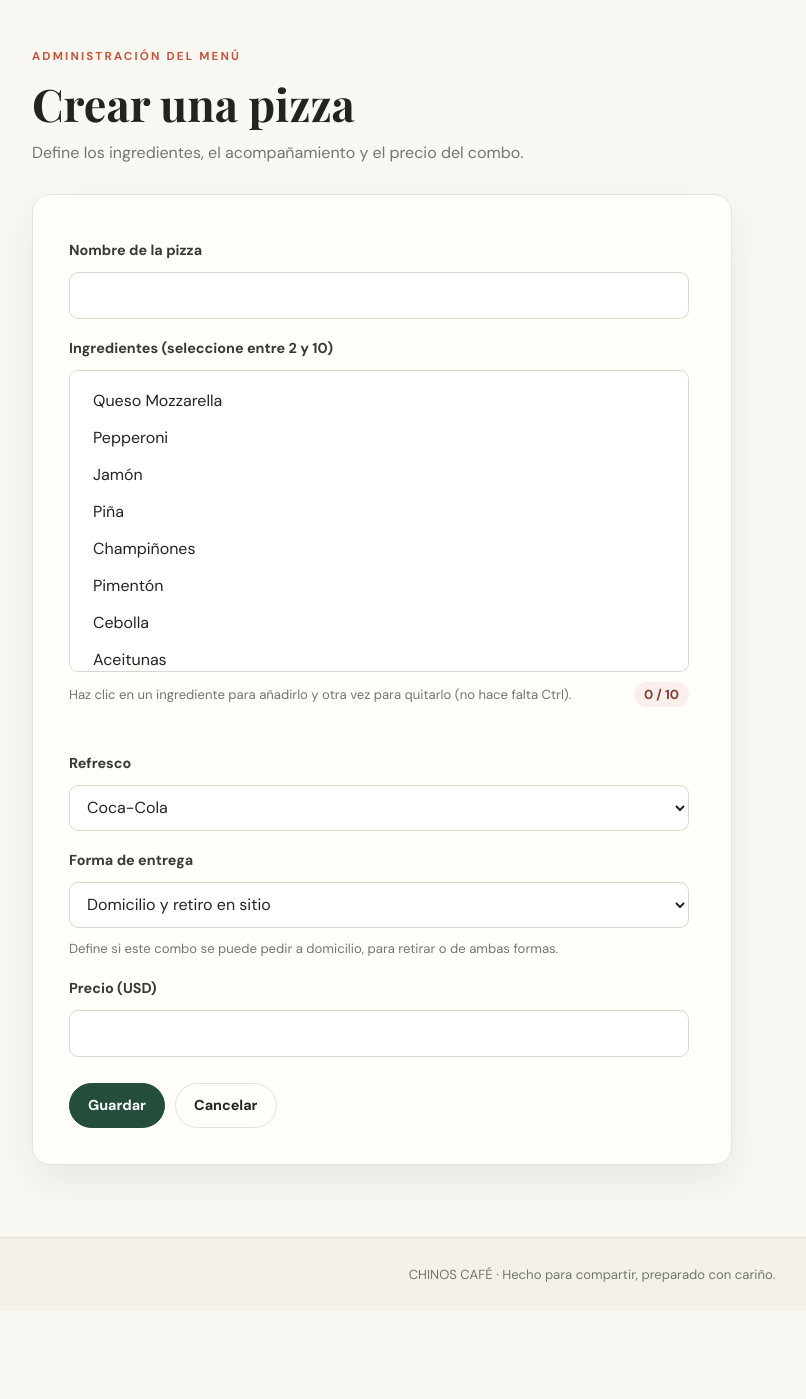
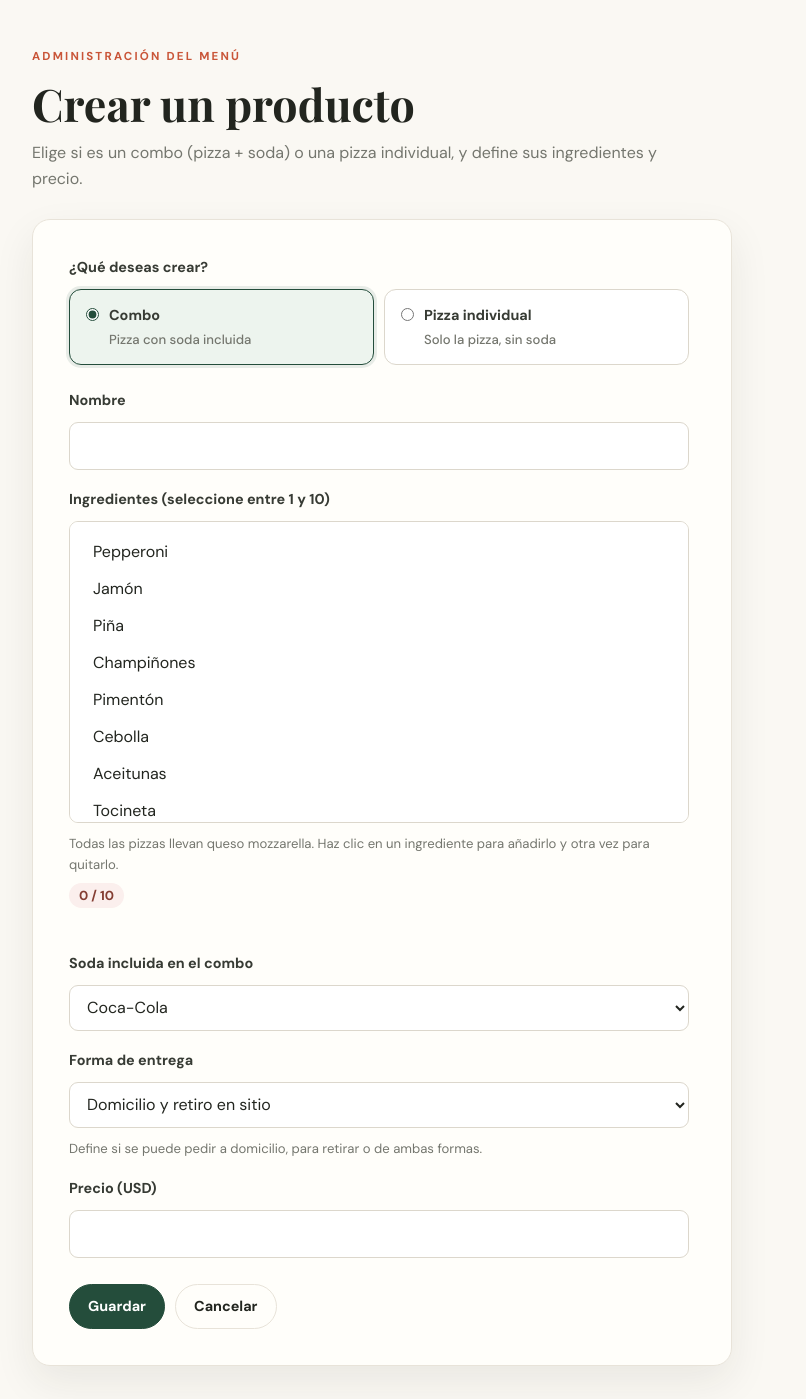
Before and after one commit to lorenacortes2002/Parcial, a Flask app: page /fabrica/nueva?tipo=COMBO in a window 1280 px wide. Shown: the part 78-1477 px from the top of the page, without its empty margins (48-854 px from the left). Before the commit the page ends 1360 px from the top, so only its background shows below. Run offline with Flask 3, Linux system fonts and the light colour scheme.

Commit message:
Separar combos y pizzas individuales; enviar el JSON solo al pagar
- Fábrica: se elige Combo (incluye soda) o Pizza individual (sin soda);
  el mínimo de cinco aplica solo a combos.
- Menú con apartados de Combos y Pizzas individuales; en Pedidos la
  sección de sodas solo aparece para combos.
- Queso mozzarella deja de ser ingrediente seleccionable (es la base) y
  las pizzas llevan de 1 a 10 ingredientes; migración de datos existentes.
- El JSON se envía por correo solo al confirmar el pago, con el detalle
  del pedido.

Co-Authored-By: Claude Opus 5.5 <noreply@anthropic.com>

```diff
--- a/app.py
+++ b/app.py
@@ -36,11 +36,13 @@ app.config["SECRET_KEY"] = os.environ.get("FLASK_SECRET_KEY") or secrets.token_h
 MIN_DIRECCION = 10
 MAX_DIRECCION = 300
 
-MIN_INGREDIENTES = 2
+MIN_INGREDIENTES = 1
 MAX_INGREDIENTES = 10
 
+# El queso mozzarella es la base de todas las pizzas, por eso no se ofrece
+# como ingrediente (sería redundante).
 INGREDIENTES_DISPONIBLES = [
-    "queso mozzarella", "pepperoni", "jamón", "piña", "champiñones",
+    "pepperoni", "jamón", "piña", "champiñones",
     "pimentón", "cebolla", "aceitunas", "tocineta", "maíz",
     "salsa de tomate", "parmesano", "queso azul", "gouda", "chorizo",
 ]
@@ -112,6 +114,13 @@ def _describir_sodas(cantidad, tamano, detalle):
     return f"{sabores} ({TAMANOS_SODA[tamano]})"
 
 
+# Tipos de producto de la Fábrica: solo los combos incluyen soda.
+TIPOS_PRODUCTO = {
+    "COMBO": "Combo (pizza + soda)",
+    "PIZZA": "Pizza individual",
+}
+MIN_COMBOS = 5
+
 # Formas de entrega que admite cada pizza (valor guardado -> texto visible).
 ENTREGAS_PIZZA = {
     "AMBOS": "Domicilio y retiro en sitio",
@@ -121,30 +130,59 @@ ENTREGAS_PIZZA = {
 
 
 def _pizza_fields_from_form():
+    tipo = request.form.get("tipo", "COMBO")
     nombre = request.form.get("nombre", "").strip()
     ingredientes = request.form.getlist("ingredientes")
     refresco = request.form.get("refresco", "")
     precio = float(request.form.get("precio", "0"))
     entrega = request.form.get("entrega", "AMBOS")
 
+    if tipo not in TIPOS_PRODUCTO:
+        raise ValueError("Seleccione si es un combo o una pizza individual.")
     if not nombre:
-        raise ValueError("El nombre de la pizza es obligatorio.")
+        raise ValueError("El nombre es obligatorio.")
     if len(ingredientes) < MIN_INGREDIENTES or len(ingredientes) > MAX_INGREDIENTES:
         raise ValueError(
-            f"Debe seleccionar entre {MIN_INGREDIENTES} y {MAX_INGREDIENTES} ingredientes."
+            f"Debe seleccionar entre {MIN_INGREDIENTES} y {MAX_INGREDIENTES} ingredientes "
+            "(el queso mozzarella ya viene incluido)."
         )
     if len(set(ingredientes)) != len(ingredientes) or not set(ingredientes).issubset(
         INGREDIENTES_DISPONIBLES
     ):
         raise ValueError("Seleccione ingredientes válidos y sin duplicados.")
-    if refresco not in REFRESCOS_DISPONIBLES:
-        raise ValueError("Seleccione un refresco válido.")
+    if tipo == "COMBO":
+        if refresco not in SABORES_SODA:
+            raise ValueError("Seleccione la soda que incluye el combo.")
+    else:
+        refresco = None  # las pizzas individuales no incluyen soda
     if not math.isfinite(precio) or precio <= 0:
         raise ValueError("El precio debe ser un número mayor a cero.")
     if entrega not in ENTREGAS_PIZZA:
         raise ValueError("Seleccione una forma de entrega válida.")
 
-    return nombre, ingredientes, refresco, precio, entrega
+    return tipo, nombre, ingredientes, refresco, precio, entrega
+
+
+def _contar_combos(excluir_id=None):
+    conn = database.get_local_conn()
+    try:
+        return conn.execute(
+            "SELECT COUNT(*) FROM pizzas WHERE tipo='COMBO' AND id IS NOT ?", (excluir_id,)
+        ).fetchone()[0]
+    finally:
+        conn.close()
+
+
+def _fabrica_form_context(pizza, tipo_actual, entrega_actual, ingredientes_actuales):
+    return dict(
+        pizza=pizza,
+        ingredientes_disponibles=INGREDIENTES_DISPONIBLES,
+        sabores_soda=SABORES_SODA,
+        tipos_producto=TIPOS_PRODUCTO, tipo_actual=tipo_actual,
+        entregas_pizza=ENTREGAS_PIZZA, entrega_actual=entrega_actual,
+        ingredientes_actuales=ingredientes_actuales,
+        min_ing=MIN_INGREDIENTES, max_ing=MAX_INGREDIENTES,
+    )
 
 
 def _notify_json_recipients(recipients, subject, json_data, ruta_json):
@@ -177,12 +215,17 @@ def _notify_json_recipients(recipients, subject, json_data, ruta_json):
 def index():
     try:
         conn = database.get_local_conn()
-        pizzas = conn.execute("SELECT * FROM pizzas").fetchall()
+        pizzas = conn.execute("SELECT * FROM pizzas ORDER BY id").fetchall()
         conn.close()
     except sqlite3.Error as e:
         flash(f"Error al cargar el menú: {e}", "danger")
         pizzas = []
-    return render_template("index.html", pizzas=pizzas, entregas_pizza=ENTREGAS_PIZZA)
+    return render_template(
+        "index.html",
+        combos=[p for p in pizzas if p["tipo"] == "COMBO"],
+        individuales=[p for p in pizzas if p["tipo"] == "PIZZA"],
+        entregas_pizza=ENTREGAS_PIZZA,
+    )
 
 
 # ----------------------------------------------------------------------
@@ -197,38 +240,45 @@ def fabrica():
     except sqlite3.Error as e:
         flash(f"Error al consultar pizzas: {e}", "danger")
         pizzas = []
-    return render_template("fabrica.html", pizzas=pizzas, entregas_pizza=ENTREGAS_PIZZA)
+    return render_template(
+        "fabrica.html", pizzas=pizzas, entregas_pizza=ENTREGAS_PIZZA,
+        tipos_producto=TIPOS_PRODUCTO,
+        total_combos=sum(1 for p in pizzas if p["tipo"] == "COMBO"), min_combos=MIN_COMBOS,
+    )
 
 
 @app.route("/fabrica/nueva", methods=["GET", "POST"])
 def fabrica_nueva():
     if request.method == "POST":
         try:
-            nombre, ingredientes, refresco, precio, entrega = _pizza_fields_from_form()
+            tipo, nombre, ingredientes, refresco, precio, entrega = _pizza_fields_from_form()
 
             ok, last_id, error = database.replicate_write(
-                "INSERT INTO pizzas (nombre, ingredientes, refresco, precio, entrega) "
-                "VALUES (?,?,?,?,?)",
-                (nombre, ",".join(ingredientes), refresco, precio, entrega),
+                "INSERT INTO pizzas (nombre, ingredientes, refresco, precio, entrega, tipo) "
+                "VALUES (?,?,?,?,?,?)",
+                (nombre, ",".join(ingredientes), refresco, precio, entrega, tipo),
             )
             if not ok:
                 raise RuntimeError(error)
             if error:
                 flash(error, "warning")
 
-            flash(f"Pizza '{nombre}' creada correctamente (guardada y replicada).", "success")
+            producto = "Combo" if tipo == "COMBO" else "Pizza"
+            flash(f"{producto} '{nombre}' creado correctamente (guardado y replicado).", "success")
             return redirect(url_for("fabrica"))
 
         except (ValueError, RuntimeError) as e:
             flash(f"Error: {e}", "danger")
 
+    tipo_actual = request.form.get("tipo") or request.args.get("tipo", "COMBO")
     return render_template(
-        "fabrica_form.html", pizza=None,
-        ingredientes_disponibles=INGREDIENTES_DISPONIBLES,
-        refrescos_disponibles=REFRESCOS_DISPONIBLES,
-        entregas_pizza=ENTREGAS_PIZZA, entrega_actual=request.form.get("entrega", "AMBOS"),
-        ingredientes_actuales=request.form.getlist("ingredientes"),
-        min_ing=MIN_INGREDIENTES, max_ing=MAX_INGREDIENTES,
+        "fabrica_form.html",
+        **_fabrica_form_context(
+            {"refresco": request.form.get("refresco")} if request.method == "POST" else None,
+            tipo_actual if tipo_actual in TIPOS_PRODUCTO else "COMBO",
+            request.form.get("entrega", "AMBOS"),
+            request.form.getlist("ingredientes"),
+        ),
     )
 
 
@@ -248,32 +298,36 @@ def fabrica_editar(pizza_id):
 
     if request.method == "POST":
         try:
-            nombre, ingredientes, refresco, precio, entrega = _pizza_fields_from_form()
+            tipo, nombre, ingredientes, refresco, precio, entrega = _pizza_fields_from_form()
+            if (
+                pizza["tipo"] == "COMBO" and tipo != "COMBO"
+                and _contar_combos(excluir_id=pizza_id) < MIN_COMBOS
+            ):
+                raise ValueError(
+                    f"El catálogo debe conservar al menos {MIN_COMBOS} combos; "
+                    "no se puede convertir este combo en pizza individual."
+                )
 
             ok, _, error = database.replicate_write(
-                "UPDATE pizzas SET nombre=?, ingredientes=?, refresco=?, precio=?, entrega=? "
-                "WHERE id=?",
-                (nombre, ",".join(ingredientes), refresco, precio, entrega, pizza_id),
+                "UPDATE pizzas SET nombre=?, ingredientes=?, refresco=?, precio=?, entrega=?, "
+                "tipo=? WHERE id=?",
+                (nombre, ",".join(ingredientes), refresco, precio, entrega, tipo, pizza_id),
             )
             if not ok:
                 raise RuntimeError(error)
             if error:
                 flash(error, "warning")
 
-            flash(f"Pizza '{nombre}' actualizada correctamente.", "success")
+            flash(f"'{nombre}' actualizado correctamente.", "success")
             return redirect(url_for("fabrica"))
 
-        except (ValueError, RuntimeError) as e:
+        except (ValueError, RuntimeError, sqlite3.Error) as e:
             flash(f"Error: {e}", "danger")
 
     ingredientes_actuales = pizza["ingredientes"].split(",") if pizza["ingredientes"] else []
     return render_template(
-        "fabrica_form.html", pizza=pizza,
-        ingredientes_disponibles=INGREDIENTES_DISPONIBLES,
-        refrescos_disponibles=REFRESCOS_DISPONIBLES,
-        entregas_pizza=ENTREGAS_PIZZA, entrega_actual=pizza["entrega"],
-        ingredientes_actuales=ingredientes_actuales,
-        min_ing=MIN_INGREDIENTES, max_ing=MAX_INGREDIENTES,
+        "fabrica_form.html",
+        **_fabrica_form_context(pizza, pizza["tipo"], pizza["entrega"], ingredientes_actuales),
     )
 
 
@@ -281,13 +335,14 @@ def fabrica_editar(pizza_id):
 def fabrica_eliminar(pizza_id):
     try:
         conn = database.get_local_conn()
-        pizza_count = conn.execute("SELECT COUNT(*) FROM pizzas").fetchone()[0]
+        pizza = conn.execute("SELECT tipo FROM pizzas WHERE id=?", (pizza_id,)).fetchone()
         conn.close()
+        combos_restantes = _contar_combos(excluir_id=pizza_id)
     except sqlite3.Error as e:
         flash(f"Error al comprobar el catálogo: {e}", "danger")
         return redirect(url_for("fabrica"))
 
-    if pizza_count <= 5:
+    if pizza is not None and pizza["tipo"] == "COMBO" and combos_restantes < MIN_COMBOS:
         flash("El catálogo debe conservar al menos cinco combos.", "warning")
         return redirect(url_for("fabrica"))
 
@@ -350,8 +405,6 @@ def pedidos():
                 raise ValueError("Indique un correo electrónico válido.")
             if cantidad < 1:
                 raise ValueError("La cantidad debe ser al menos 1.")
-            sodas_cantidad, sodas_tamano, sodas_detalle = _sodas_from_form()
-            refresco = _describir_sodas(sodas_cantidad, sodas_tamano, sodas_detalle)
             if retiro_o_flete not in ("RETIRO EN SITIO", "FLETE A DOMICILIO"):
                 raise ValueError("Seleccione un método de entrega válido.")
             if retiro_o_flete == "FLETE A DOMICILIO":
@@ -372,6 +425,12 @@ def pedidos():
             conn.close()
             if pizza is None:
                 raise ValueError("La pizza seleccionada no existe.")
+            if pizza["tipo"] == "COMBO":
+                sodas_cantidad, sodas_tamano, sodas_detalle = _sodas_from_form()
+            else:
+                # Solo los combos incluyen sodas.
+                sodas_cantidad, sodas_tamano, sodas_detalle = 0, None, []
+            refresco = _describir_sodas(sodas_cantidad, sodas_tamano, sodas_detalle)
             if pizza["entrega"] != "AMBOS" and retiro_o_flete != pizza["entrega"]:
                 raise ValueError(
                     f"La pizza '{pizza['nombre']}' solo está disponible para "
@@ -406,16 +465,14 @@ def pedidos():
                 "total": total, "retiro_o_flete": retiro_o_flete,
                 "direccion": direccion, "estado": "CONFIRMADO", "fecha": fecha,
             }
-            json_data, ruta_json = generar_json_pedido(pedido_dict)
-
-            _notify_json_recipients(
-                (
-                    correo_cliente,
-                    EMPRESA_CORREO,
-                ),
-                f"Confirmación del pedido #{pedido_id} - CHINOS CAFÉ S.A.",
-                json_data,
-                ruta_json,
+            # El JSON del pedido queda registrado, pero solo se envía por correo
+            # (junto con el pago) cuando el pedido se paga.
+            _, ruta_json = generar_json_pedido(pedido_dict)
+            if not ruta_json:
+                flash("No se pudo crear el archivo JSON del pedido.", "warning")
+            flash(
+                "Recibirás la confirmación en JSON por correo cuando se realice el pago.",
+                "success",
             )
 
             flash(f"Pedido #{pedido_id} confirmado y guardado en ambas bases.", "success")
@@ -521,8 +578,11 @@ def _confirmar_cobro(cobro, pedido, referencia):
         "monto": cobro["monto"], "estado": "CONFIRMADO", "fecha": fecha,
     }
     pedido_dict = {
-        "cliente": pedido["cliente"], "retiro_o_flete": pedido["retiro_o_flete"],
-        "direccion": pedido["direccion"],
+        "cliente": pedido["cliente"], "correo_cliente": pedido["correo_cliente"],
+        "pizza_nombre": pedido["pizza_nombre"], "cantidad": pedido["cantidad"],
+        "refresco": pedido["refresco"], "total": pedido["total"],
+        "retiro_o_flete": pedido["retiro_o_flete"], "direccion": pedido["direccion"],
+        "fecha": pedido["fecha"],
     }
     json_data, ruta_json = generar_json_pago(pago_dict, pedido_dict)
     _notify_json_recipients(
--- a/static/ingredients.js
+++ b/static/ingredients.js
@@ -25,3 +25,18 @@ if (select) {
   select.addEventListener("change", update);
   update();
 }
+
+// Solo los combos incluyen soda: el campo se oculta para pizzas individuales.
+const typeRadios = document.querySelectorAll('input[name="tipo"]');
+const comboSoda = document.querySelector("#combo-soda");
+
+if (typeRadios.length && comboSoda) {
+  const sodaSelect = comboSoda.querySelector("select");
+  const applyType = () => {
+    const isCombo = document.querySelector('input[name="tipo"]:checked')?.value === "COMBO";
+    comboSoda.hidden = !isCombo;
+    sodaSelect.disabled = !isCombo;
+  };
+  typeRadios.forEach((radio) => radio.addEventListener("change", applyType));
+  applyType();
+}
--- a/static/style.css
+++ b/static/style.css
@@ -276,6 +276,32 @@ main.container { animation: content-enter .55s cubic-bezier(.2, .7, .25, 1) both
 .delivery-note { margin: 0 0 18px; color: var(--green); font-size: .82rem; font-weight: 600; }
 .delivery-note::before { content: "🛵 "; }
 .entrega-badge { color: #2f5a44; background: #e6efe7; }
+.tipo-combo { color: #8a3b22; background: #fbe7dc; }
+.tipo-pizza { color: #5b4a1c; background: #f3ead2; }
+.menu-section + .menu-section { margin-top: 56px; }
+
+/* --- Tipo de producto en la Fábrica ---------------------------------- */
+.type-picker { margin: 0 0 6px; padding: 0; border: 0; }
+.type-picker legend { margin-bottom: 10px; padding: 0; color: #373b34; font-size: .9rem; font-weight: 700; }
+.type-options { display: grid; grid-template-columns: repeat(2, minmax(0, 1fr)); gap: 10px; }
+.form .type-option {
+  position: relative;
+  display: flex;
+  align-items: flex-start;
+  gap: 10px;
+  margin: 0;
+  padding: 14px 16px;
+  border: 1.5px solid #dcd7cc;
+  border-radius: 12px;
+  background: #fff;
+  cursor: pointer;
+  transition: border-color .18s ease, background-color .18s ease, box-shadow .18s ease;
+}
+.form .type-option input { width: auto; min-height: 0; margin: 4px 0 0; accent-color: var(--green); }
+.type-option span { display: flex; flex-direction: column; gap: 2px; }
+.type-option small { color: var(--muted); font-weight: 500; }
+.type-option:has(input:checked) { border-color: var(--green); background: #edf4ee; box-shadow: 0 0 0 3px rgb(36 77 59 / 10%); }
+.catalog-actions { flex-wrap: wrap; }
 .card-bottom { display: flex; align-items: center; justify-content: space-between; gap: 12px; }
 .precio { color: var(--green); font-size: 1.25rem; font-weight: 700; }
 .muted { color: var(--muted); font-size: .92rem; }
@@ -383,7 +409,8 @@ main.container { animation: content-enter .55s cubic-bezier(.2, .7, .25, 1) both
 .ingredient-summary { min-height: 1.2em; margin: 0; color: var(--green); font-size: .85rem; font-weight: 600; text-transform: capitalize; }
 .soda-picker { margin: 4px 0 0; padding: 18px 18px 20px; border: 1px solid var(--line); border-radius: 14px; background: #fdfbf7; }
 .soda-picker legend { padding: 0 6px; color: #373b34; font-size: .95rem; font-weight: 700; }
-.soda-detail[hidden], .soda-split__row[hidden] { display: none; }
+.soda-picker[hidden], .soda-detail[hidden], .soda-split__row[hidden], .combo-only[hidden] { display: none; }
+.combo-only { display: flex; flex-direction: column; gap: 10px; }
 .soda-split__title { color: #373b34; font-size: .9rem; font-weight: 700; }
 .soda-split__rows { display: grid; grid-template-columns: repeat(auto-fill, minmax(170px, 1fr)); gap: 8px; }
 .form .soda-split__row { display: flex; align-items: center; justify-content: space-between; gap: 10px; margin: 0; padding: 6px 6px 6px 12px; border: 1px solid #cfe0d1; border-radius: 10px; background: #edf4ee; font-weight: 600; animation: content-enter .25s ease-out both; }
@@ -528,6 +555,7 @@ footer {
   .order-layout { grid-template-columns: 1fr; }
   .order-summary { position: static; }
   .payment-layout { grid-template-columns: 1fr; }
+  .type-options { grid-template-columns: 1fr; }
   .payment-success { flex-direction: column; gap: 12px; }
   .tabla th, .tabla td { padding: 11px 12px; }
 }
--- a/templates/fabrica_form.html
+++ b/templates/fabrica_form.html
@@ -1,16 +1,31 @@
 {% extends "base.html" %}
-{% block title %}{{ 'Editar' if pizza else 'Nueva' }} pizza · CHINOS CAFÉ{% endblock %}
+{% block title %}{{ 'Editar' if pizza and pizza.id else 'Nuevo' }} producto · CHINOS CAFÉ{% endblock %}
 {% block content %}
 <div class="page-heading">
   <p class="eyebrow">Administración del menú</p>
-  <h1>{{ 'Editar pizza' if pizza else 'Crear una pizza' }}</h1>
-  <p>Define los ingredientes, el acompañamiento y el precio del combo.</p>
+  <h1>{{ 'Editar producto' if pizza and pizza.id else 'Crear un producto' }}</h1>
+  <p>Elige si es un combo (pizza + soda) o una pizza individual, y define sus ingredientes y precio.</p>
 </div>
 
 <div class="form-card">
 <form method="POST" class="form">
-  <label for="nombre">Nombre de la pizza</label>
-  <input id="nombre" type="text" name="nombre" required value="{{ pizza.nombre if pizza else '' }}">
+  <fieldset class="type-picker">
+    <legend>¿Qué deseas crear?</legend>
+    <div class="type-options">
+      {% for valor, texto in tipos_producto.items() %}
+        <label class="type-option">
+          <input type="radio" name="tipo" value="{{ valor }}" {% if tipo_actual == valor %}checked{% endif %}>
+          <span>
+            <strong>{{ 'Combo' if valor == 'COMBO' else 'Pizza individual' }}</strong>
+            <small>{{ 'Pizza con soda incluida' if valor == 'COMBO' else 'Solo la pizza, sin soda' }}</small>
+          </span>
+        </label>
+      {% endfor %}
+    </div>
+  </fieldset>
+
+  <label for="nombre">Nombre</label>
+  <input id="nombre" type="text" name="nombre" required value="{{ pizza.nombre if pizza and pizza.nombre else request.form.get('nombre', '') }}">
 
   <label for="ingredientes">Ingredientes (seleccione entre {{ min_ing }} y {{ max_ing }})</label>
   <select id="ingredientes" name="ingredientes" multiple size="8" required
@@ -23,17 +38,19 @@
     {% endfor %}
   </select>
   <small id="ingredient-help" class="ingredient-help">
-    <span>Haz clic en un ingrediente para añadirlo y otra vez para quitarlo (no hace falta Ctrl).</span>
+    <span>Todas las pizzas llevan queso mozzarella. Haz clic en un ingrediente para añadirlo y otra vez para quitarlo.</span>
     <strong id="ingredient-count" class="pick-count">0 / {{ max_ing }}</strong>
   </small>
   <p id="ingredient-summary" class="ingredient-summary" aria-live="polite"></p>
 
-  <label for="refresco">Refresco</label>
-  <select id="refresco" name="refresco">
-    {% for r in refrescos_disponibles %}
-      <option value="{{ r }}" {% if pizza and pizza.refresco == r %}selected{% endif %}>{{ r }}</option>
-    {% endfor %}
-  </select>
+  <div id="combo-soda" class="combo-only">
+    <label for="refresco">Soda incluida en el combo</label>
+    <select id="refresco" name="refresco">
+      {% for r in sabores_soda %}
+        <option value="{{ r }}" {% if pizza and pizza.refresco == r %}selected{% endif %}>{{ r }}</option>
+      {% endfor %}
+    </select>
+  </div>
 
   <label for="entrega">Forma de entrega</label>
   <select id="entrega" name="entrega" aria-describedby="entrega-help">
@@ -41,11 +58,11 @@
       <option value="{{ valor }}" {% if entrega_actual == valor %}selected{% endif %}>{{ texto }}</option>
     {% endfor %}
   </select>
-  <small id="entrega-help">Define si este combo se puede pedir a domicilio, para retirar o de ambas formas.</small>
+  <small id="entrega-help">Define si se puede pedir a domicilio, para retirar o de ambas formas.</small>
 
   <label for="precio">Precio (USD)</label>
   <input id="precio" type="number" step="0.01" min="0.01" name="precio" required
-         value="{{ pizza.precio if pizza else '' }}">
+         value="{{ pizza.precio if pizza and pizza.precio else request.form.get('precio', '') }}">
 
   <div class="form-actions">
     <button type="submit" class="btn">Guardar</button>
```
Also changed, not shown: database.py (+36 -22 lines), static/order.js (+13 -0 lines), templates/fabrica.html (+9 -7 lines), templates/index.html (+44 -16 lines), templates/pedidos.html (+15 -8 lines), tests/test_project_requirements.py (+94 -9 lines), utils.py (+8 -0 lines), README.md.
